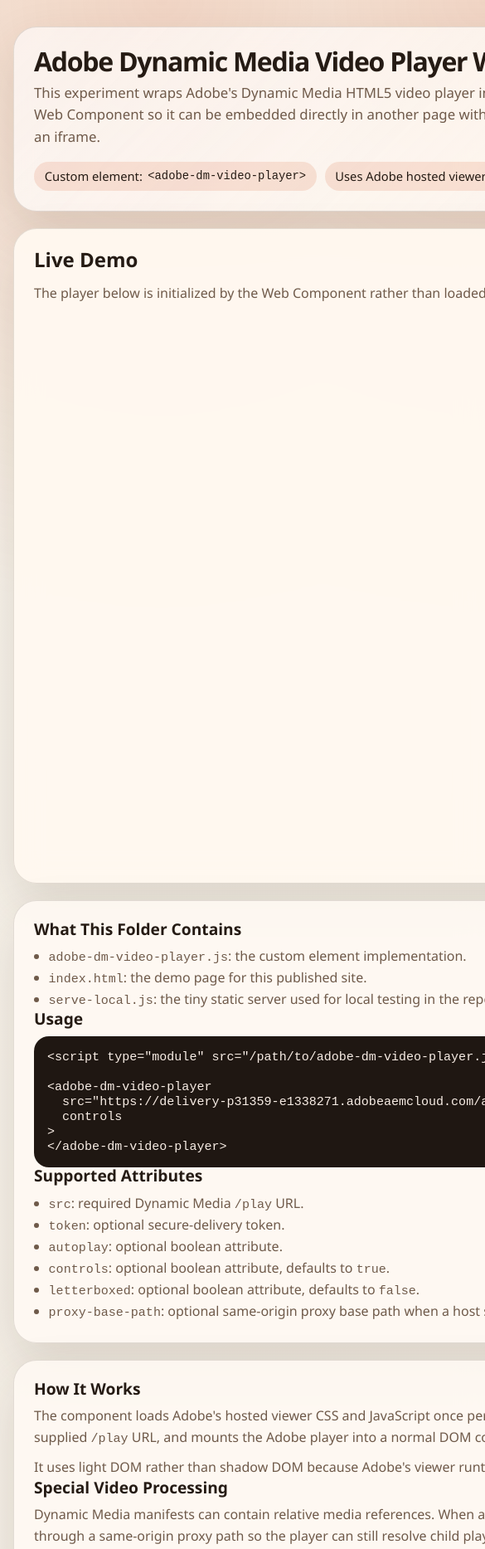
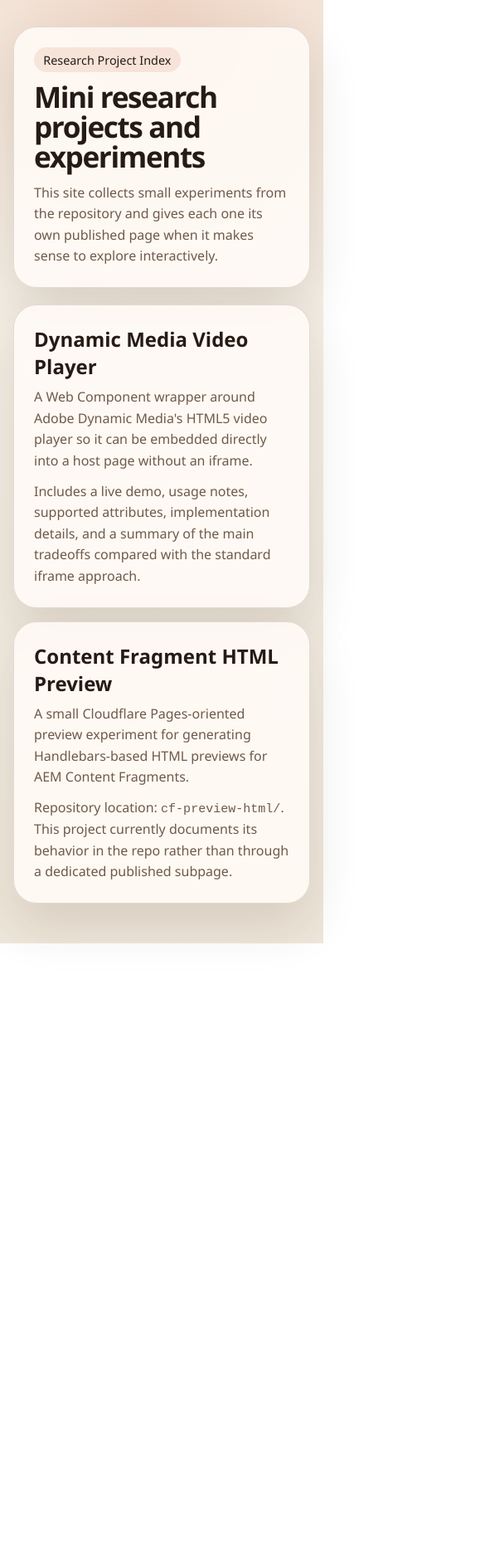
Before and after one commit to cpilsworth/research, a plain HTML site: page docs/index.html in a window 390 px wide. Shown: the top 1867 px of the page at 83% size, 585 px wide, since content can reach past the window. After the commit the page ends 1137 px from the top, so only its background shows below. Drawn offline with Linux system fonts and the light colour scheme.

Commit message:
Update README.md and GitHub Pages workflow; enhance cf-preview-html styles and schema.json structure
- Updated README.md to reflect the new GitHub Pages subpage for the `dm-video-player`.
- Modified GitHub Pages workflow to copy the video player script to the correct subdirectory.
- Enhanced styles in cf-preview-html to improve layout and responsiveness.
- Reformatted schema.json for better readability and structure.
- Updated index.html to provide a more cohesive project overview and improved styling.

```diff
--- a/docs/index.html
+++ b/docs/index.html
@@ -3,19 +3,17 @@
   <head>
     <meta charset="UTF-8">
     <meta name="viewport" content="width=device-width,initial-scale=1">
-    <title>Research: Adobe Dynamic Media Video Player Web Component</title>
+    <title>Research Projects</title>
     <style>
       :root {
         color-scheme: light;
-        --bg: #f3ede4;
-        --panel: rgba(255, 250, 244, 0.86);
-        --panel-strong: rgba(255, 248, 240, 0.96);
-        --border: rgba(60, 42, 28, 0.14);
+        --bg: #efe7db;
+        --panel: rgba(255, 251, 246, 0.88);
+        --border: rgba(56, 38, 22, 0.14);
         --text: #251b14;
         --muted: #6f5a4a;
-        --accent: #d55824;
-        --accent-soft: rgba(213, 88, 36, 0.14);
-        --shadow: 0 24px 60px rgba(73, 49, 27, 0.14);
+        --accent: #c65a2a;
+        --shadow: 0 26px 60px rgba(67, 45, 24, 0.14);
         font-family: "Avenir Next", Avenir, "Segoe UI", sans-serif;
       }
 
@@ -25,14 +23,13 @@
 
       html {
         background:
-          radial-gradient(circle at top, rgba(213, 88, 36, 0.2), transparent 32%),
-          linear-gradient(180deg, #f8f4ec 0%, var(--bg) 100%);
+          radial-gradient(circle at top, rgba(198, 90, 42, 0.2), transparent 34%),
+          linear-gradient(180deg, #f8f3eb 0%, var(--bg) 100%);
       }
 
       body {
         margin: 0;
         color: var(--text);
-        min-height: 100vh;
       }
 
       main {
@@ -43,31 +40,34 @@
         gap: 1.25rem;
       }
 
-      section {
+      section,
+      a.card {
+        display: block;
+        text-decoration: none;
         background: var(--panel);
         border: 1px solid var(--border);
         border-radius: 28px;
         box-shadow: var(--shadow);
         padding: 1.5rem;
-        backdrop-filter: blur(16px);
+        backdrop-filter: blur(14px);
+        color: inherit;
       }
 
-      .hero {
-        background:
-          linear-gradient(135deg, rgba(255, 255, 255, 0.7), rgba(255, 247, 239, 0.96)),
-          linear-gradient(135deg, rgba(213, 88, 36, 0.09), transparent);
+      h1,
+      h2,
+      p {
+        margin: 0;
       }
 
-      .hero h1,
-      .demo h2,
-      .info h2 {
-        margin: 0 0 0.5rem;
-        line-height: 1.05;
+      h1 {
+        font-size: clamp(2.2rem, 4vw, 4rem);
+        line-height: 1.02;
+        letter-spacing: -0.04em;
       }
 
-      .hero h1 {
-        font-size: clamp(2rem, 4vw, 4rem);
-        letter-spacing: -0.04em;
+      .hero p {
+        margin-top: 0.8rem;
+        max-width: 70ch;
       }
 
       p,
@@ -76,184 +76,87 @@
         line-height: 1.6;
       }
 
-      .hero p {
-        max-width: 70ch;
-        margin: 0;
-        font-size: 1.05rem;
+      .cards {
+        display: grid;
+        gap: 1rem;
       }
 
-      .meta {
-        display: flex;
-        flex-wrap: wrap;
-        gap: 0.6rem;
-        margin-top: 1rem;
-      }
-
-      .pill {
-        display: inline-flex;
-        align-items: center;
-        gap: 0.4rem;
-        border-radius: 999px;
-        padding: 0.45rem 0.8rem;
-        background: var(--accent-soft);
-        color: var(--text);
-        font-size: 0.92rem;
-      }
-
-      .demo {
-        background: var(--panel-strong);
-      }
-
-      adobe-dm-video-player {
-        display: block;
-        width: 100%;
-        aspect-ratio: 16 / 9;
-        border-radius: 20px;
-        overflow: hidden;
-        margin-top: 1rem;
-      }
-
-      .grid {
-        display: grid;
-        gap: 1.25rem;
-      }
-
-      @media (min-width: 900px) {
-        .grid {
-          grid-template-columns: 1.1fr 0.9fr;
+      @media (min-width: 880px) {
+        .cards {
+          grid-template-columns: 1fr 1fr;
         }
       }
 
-      .info h2 {
-        font-size: 1.2rem;
+      a.card {
+        transition: transform 160ms ease, border-color 160ms ease, box-shadow 160ms ease;
       }
 
-      .info p,
-      .info ul,
-      .info pre {
-        margin: 0.65rem 0 0;
+      a.card:hover {
+        transform: translateY(-2px);
+        border-color: rgba(198, 90, 42, 0.35);
+        box-shadow: 0 28px 70px rgba(67, 45, 24, 0.18);
       }
 
-      ul {
-        padding-left: 1.1rem;
+      .eyebrow {
+        display: inline-block;
+        margin-bottom: 0.75rem;
+        padding: 0.35rem 0.7rem;
+        border-radius: 999px;
+        background: rgba(198, 90, 42, 0.12);
+        color: var(--text);
+        font-size: 0.9rem;
       }
 
-      pre {
-        overflow-x: auto;
-        padding: 1rem;
-        border-radius: 18px;
-        background: #1f1712;
-        color: #f8ede5;
+      .card h2 {
+        margin-bottom: 0.5rem;
+      }
+
+      .card p + p {
+        margin-top: 0.7rem;
       }
 
       code {
         font-family: "IBM Plex Mono", monospace;
         font-size: 0.94em;
       }
-
-      .footnote {
-        font-size: 0.92rem;
-      }
     </style>
   </head>
   <body>
     <main>
       <section class="hero">
-        <h1>Adobe Dynamic Media Video Player Web Component</h1>
+        <span class="eyebrow">Research Project Index</span>
+        <h1>Mini research projects and experiments</h1>
         <p>
-          This experiment wraps Adobe's Dynamic Media HTML5 video player in a reusable Web Component so it can be embedded
-          directly in another page without relying on an iframe.
+          This site collects small experiments from the repository and gives each one its own published page when it makes
+          sense to explore interactively.
         </p>
-        <div class="meta">
-          <span class="pill">Custom element: <code>&lt;adobe-dm-video-player&gt;</code></span>
-          <span class="pill">Uses Adobe hosted viewer runtime</span>
-          <span class="pill">Designed for direct page embedding</span>
-        </div>
       </section>
 
-      <section class="demo">
-        <h2>Live Demo</h2>
-        <p>The player below is initialized by the Web Component rather than loaded inside an iframe.</p>
-        <adobe-dm-video-player
-          src="https://delivery-p31359-e1338271.adobeaemcloud.com/adobe/assets/urn:aaid:aem:7091fd88-9d0f-4aa6-8bfb-2746ce1d815f/play"
-          controls
-        ></adobe-dm-video-player>
-      </section>
-
-      <div class="grid">
-        <section class="info">
-          <h2>What This Folder Contains</h2>
-          <ul>
-            <li><code>adobe-dm-video-player.js</code>: the custom element implementation.</li>
-            <li><code>index.html</code>: the demo page for this published site.</li>
-            <li><code>serve-local.js</code>: the tiny static server used for local testing in the repo.</li>
-          </ul>
-
-          <h2>Usage</h2>
-          <pre><code>&lt;script type="module" src="/path/to/adobe-dm-video-player.js"&gt;&lt;/script&gt;
-
-&lt;adobe-dm-video-player
-  src="https://delivery-p31359-e1338271.adobeaemcloud.com/adobe/assets/urn:aaid:aem:7091fd88-9d0f-4aa6-8bfb-2746ce1d815f/play"
-  controls
-&gt;
-&lt;/adobe-dm-video-player&gt;</code></pre>
-
-          <h2>Supported Attributes</h2>
-          <ul>
-            <li><code>src</code>: required Dynamic Media <code>/play</code> URL.</li>
-            <li><code>token</code>: optional secure-delivery token.</li>
-            <li><code>autoplay</code>: optional boolean attribute.</li>
-            <li><code>controls</code>: optional boolean attribute, defaults to <code>true</code>.</li>
-            <li><code>letterboxed</code>: optional boolean attribute, defaults to <code>false</code>.</li>
-            <li><code>proxy-base-path</code>: optional same-origin proxy base path when a host server rewrites manifests and media.</li>
-          </ul>
-        </section>
-
-        <section class="info">
-          <h2>How It Works</h2>
+      <div class="cards">
+        <a class="card" href="./dm-video-player/">
+          <h2>Dynamic Media Video Player</h2>
           <p>
-            The component loads Adobe's hosted viewer CSS and JavaScript once per page, derives the HLS manifest, DASH manifest,
-            and poster image from the supplied <code>/play</code> URL, and mounts the Adobe player into a normal DOM container.
+            A Web Component wrapper around Adobe Dynamic Media's HTML5 video player so it can be embedded directly into a host
+            page without an iframe.
           </p>
           <p>
-            It uses light DOM rather than shadow DOM because Adobe's viewer runtime looks up its mount node with
-            <code>document.getElementById(...)</code>.
+            Includes a live demo, usage notes, supported attributes, implementation details, and a summary of the main
+            tradeoffs compared with the standard iframe approach.
           </p>
+        </a>
 
-          <h2>Special Video Processing</h2>
+        <section class="card">
+          <h2>Content Fragment HTML Preview</h2>
           <p>
-            Dynamic Media manifests can contain relative media references. When a host page uses a different origin, those
-            references may need to be rewritten through a same-origin proxy path so the player can still resolve child playlists,
-            MP4 fragments, and DASH assets correctly.
+            A small Cloudflare Pages-oriented preview experiment for generating Handlebars-based HTML previews for AEM Content
+            Fragments.
           </p>
           <p>
-            DASH rewrites also need valid XML escaping when query parameters are inserted into MPD attributes. Without that,
-            the browser can reject the source as unsupported even when the media itself is valid.
-          </p>
-
-          <h2>Benefits And Tradeoffs</h2>
-          <p>
-            Compared with an iframe, the Web Component integrates much more cleanly with the host page: layout is simpler,
-            responsiveness is better, and host code can interact with the player more naturally.
-          </p>
-          <p>
-            The tradeoff is that the embedding page now owns more complexity. Script loading, player lifecycle, cross-origin
-            media handling, and any manifest proxying are the responsibility of the host implementation instead of Adobe's
-            standalone player page.
+            Repository location: <code>cf-preview-html/</code>. This project currently documents its behavior in the repo
+            rather than through a dedicated published subpage.
           </p>
         </section>
       </div>
-
-      <section class="info">
-        <h2>Notes</h2>
-        <ul>
-          <li>The component loads Adobe hosted viewer assets once per page.</li>
-          <li>The published page includes the same README-level guidance directly in the HTML for quick reference.</li>
-          <li class="footnote">For local repo testing, run <code>node serve-local.js</code> from the <code>dm-video-player</code> folder and open <code>http://127.0.0.1:4173</code>.</li>
-        </ul>
-      </section>
-
-      <script type="module" src="./adobe-dm-video-player.js?v=20260313"></script>
     </main>
   </body>
 </html>
```
Also changed, not shown: cf-preview-html/src/demo/offer/cf-preview-template.html (+10 -1 lines), cf-preview-html/src/demo/offer/schema.json (+81 -1 lines), docs/dm-video-player/index.html (added, +266 -0 lines), .github/workflows/github-pages.yml, README.md.
